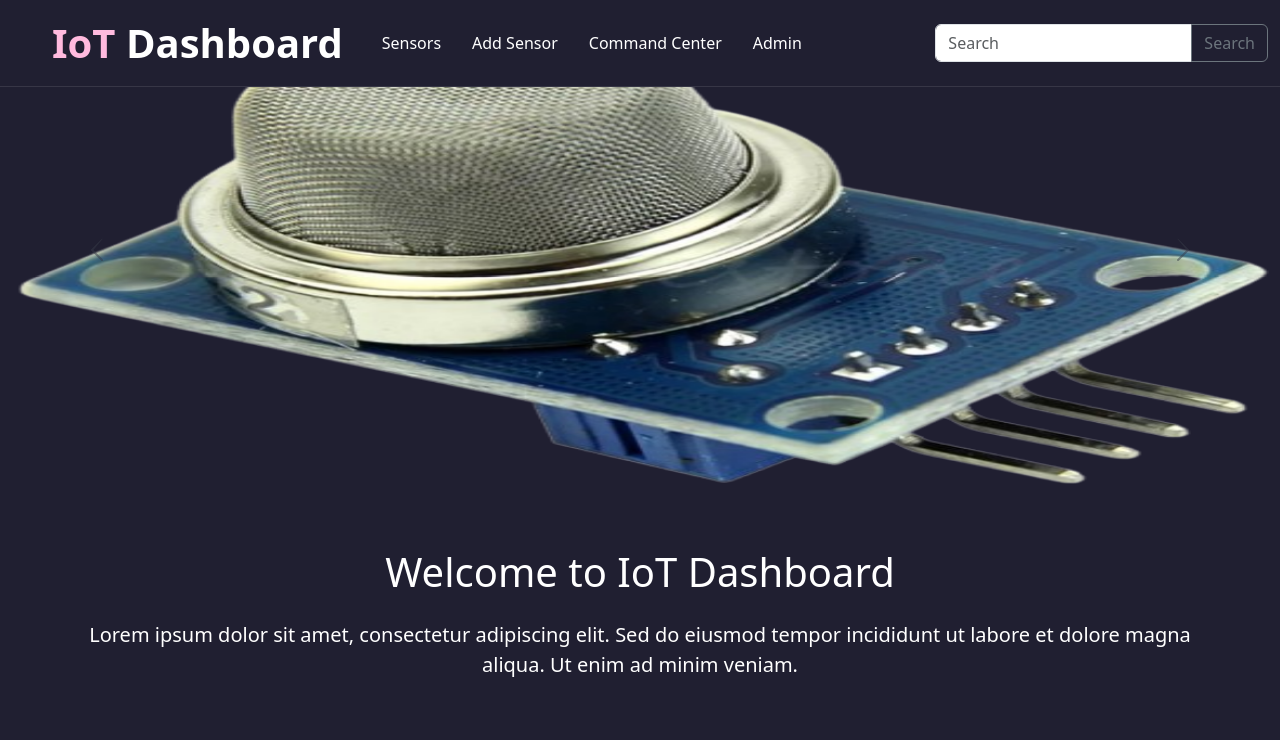
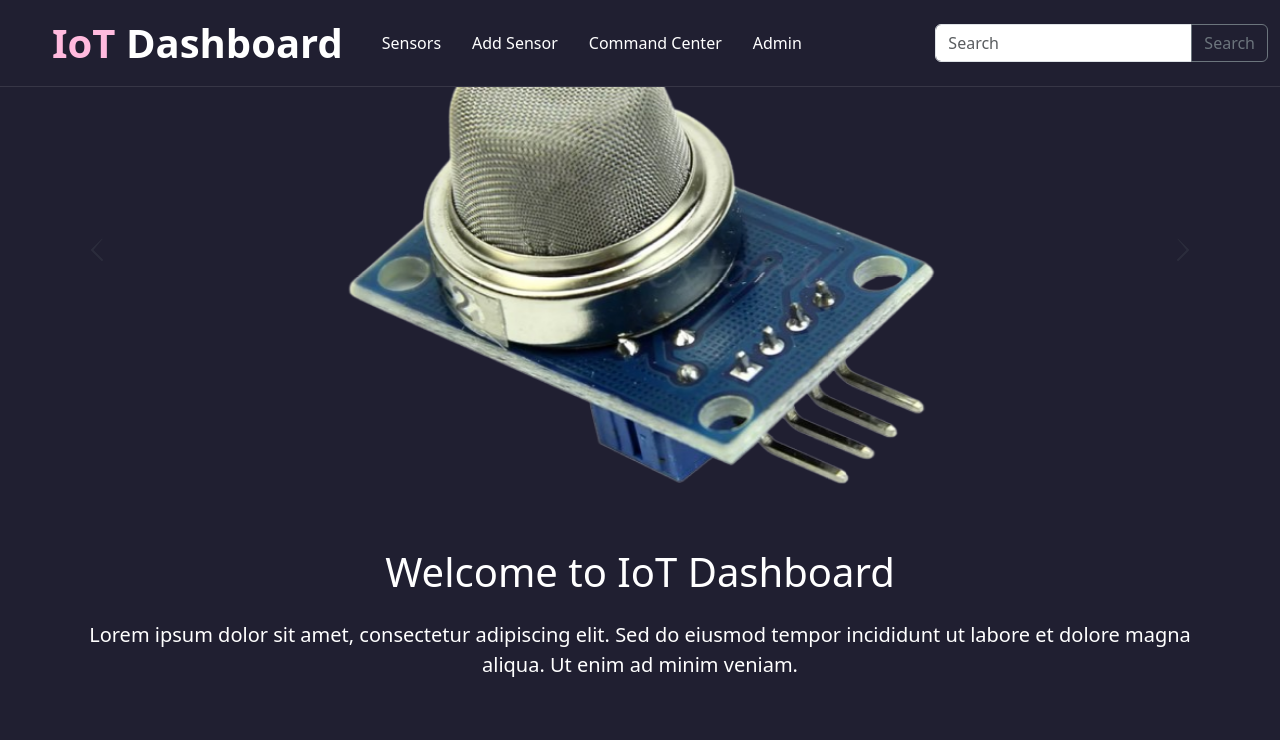
Before and after one commit to 0x2b375/myproject, a Django app: page / in a window 1280 px wide. Shown: the top 740 px of the page. Run offline with Django 5.2, Linux system fonts and the light colour scheme.

Commit message:
fixed width of carousel img

```diff
--- a/main/templates/main/index.html
+++ b/main/templates/main/index.html
@@ -55,7 +55,7 @@
 
       .carousel-item img {
         max-height: 500px; /* Adjust the maximum height as needed */
-        width: auto;
+        width: 600px;
         margin: auto;
       }
     </style>
@@ -71,7 +71,7 @@
         <div class="carousel-item active">
           <img
             src="static/main/img/gas1.png"
-            class="d-block w-100"
+            class="d-block"
             alt="..."
             draggable="false"
           />
@@ -79,7 +79,7 @@
         <div class="carousel-item">
           <img
             src="static/main/img/humidity.png"
-            class="d-block w-100"
+            class="d-block"
             alt="..."
             draggable="false"
           />
@@ -87,7 +87,7 @@
         <div class="carousel-item">
           <img
             src="static/main/img/ldr.png"
-            class="d-block w-100"
+            class="d-block"
             alt="..."
             draggable="false"
           />
@@ -95,7 +95,7 @@
         <div class="carousel-item">
           <img
             src="static/main/img/motion.png"
-            class="d-block w-100"
+            class="d-block"
             alt="..."
             draggable="false"
           />
@@ -103,7 +103,7 @@
         <div class="carousel-item">
           <img
             src="static/main/img/temp.png"
-            class="d-block w-100"
+            class="d-block"
             alt="..."
             draggable="false"
           />
@@ -111,7 +111,7 @@
         <div class="carousel-item">
           <img
             src="static/main/img/ultrasonic.png"
-            class="d-block w-100"
+            class="d-block"
             alt="..."
             draggable="false"
           />
```
